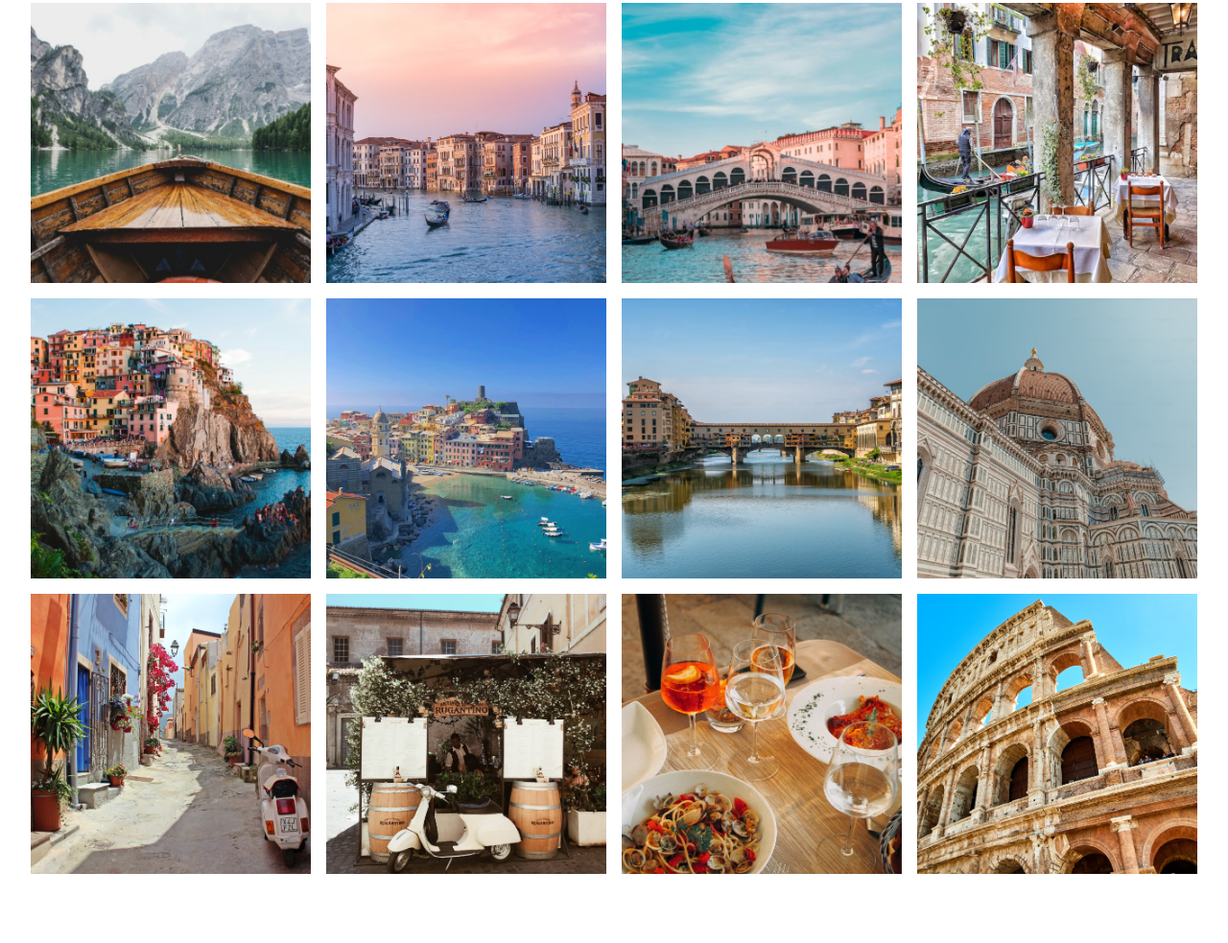
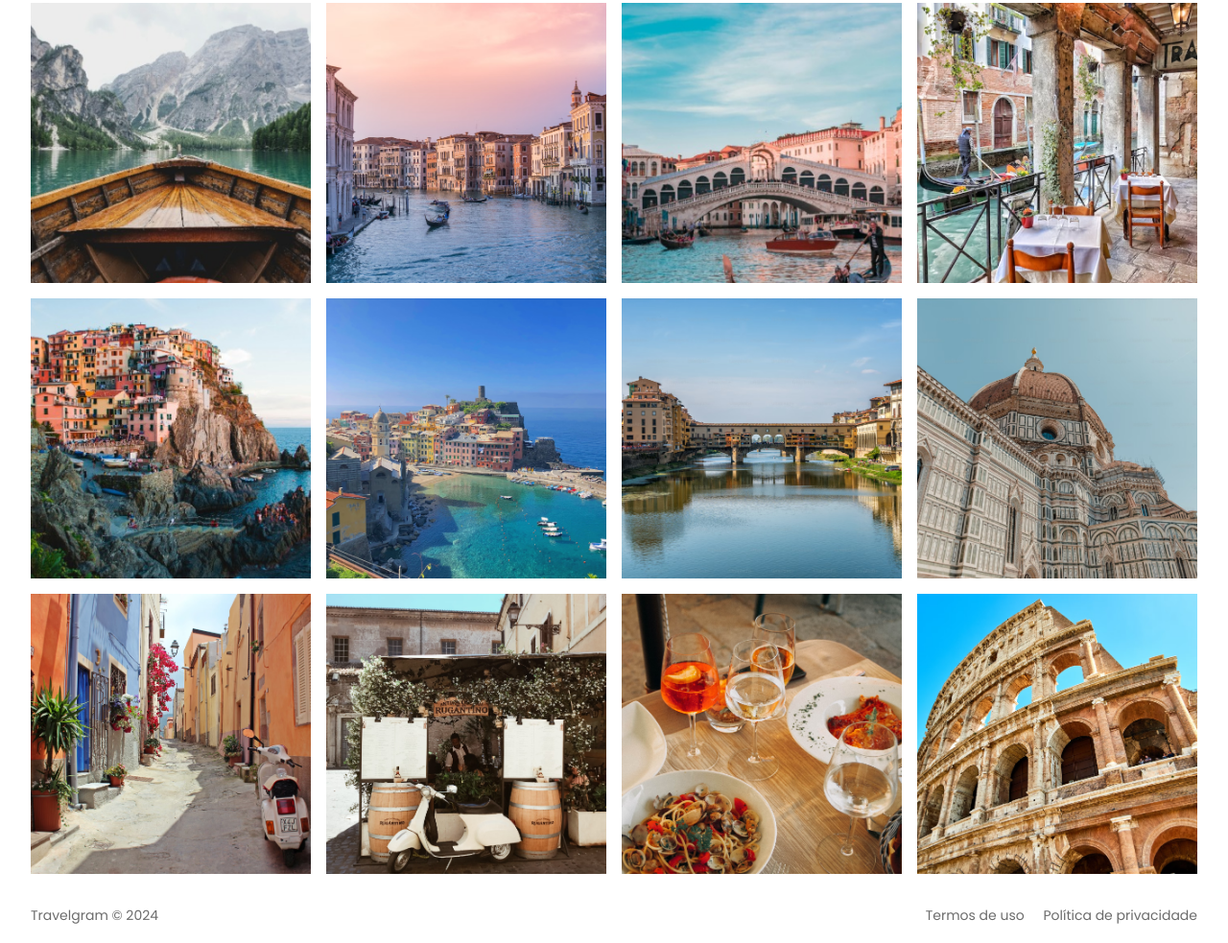
Before and after one commit to vctrhugoop/responsiveness-study, a plain HTML site: page index.html in a window 1280 px wide. Shown: the part 333-1316 px from the top of the page at 96% size. Before the commit the page ends 1260 px from the top, so only its background shows below. Drawn offline with Linux system fonts and the light colour scheme.

Commit message:
✨ feat: added footer and styling

```diff
--- a/index.html
+++ b/index.html
@@ -88,6 +88,13 @@
           <img src="./assets/images/Image 12.png" alt="" />
         </div>
       </main>
+      <footer class="container">
+        <span>Travelgram © 2024</span>
+        <div>
+          <a href="#">Termos de uso</a>
+          <a href="#">Política de privacidade</a>
+        </div>
+      </footer>
     </div>
   </body>
 </html>
--- /dev/null
+++ b/styles/footer.css
@@ -0,0 +1,21 @@
+footer {
+  display: flex;
+  flex-direction: column;
+  align-items: center;
+  justify-content: center;
+  gap: 1rem;
+
+  padding-block: 1rem;
+
+  a {
+    margin-left: 1rem;
+  }
+}
+
+@media screen and (min-width: 768px) {
+  footer {
+    flex-direction: row;
+    justify-content: space-between;
+  }
+
+}
--- a/styles/index.css
+++ b/styles/index.css
@@ -2,3 +2,4 @@
 @import url(header.css);
 @import url(about.css);
 @import url(gallery.css);
+@import url(footer.css);
```
